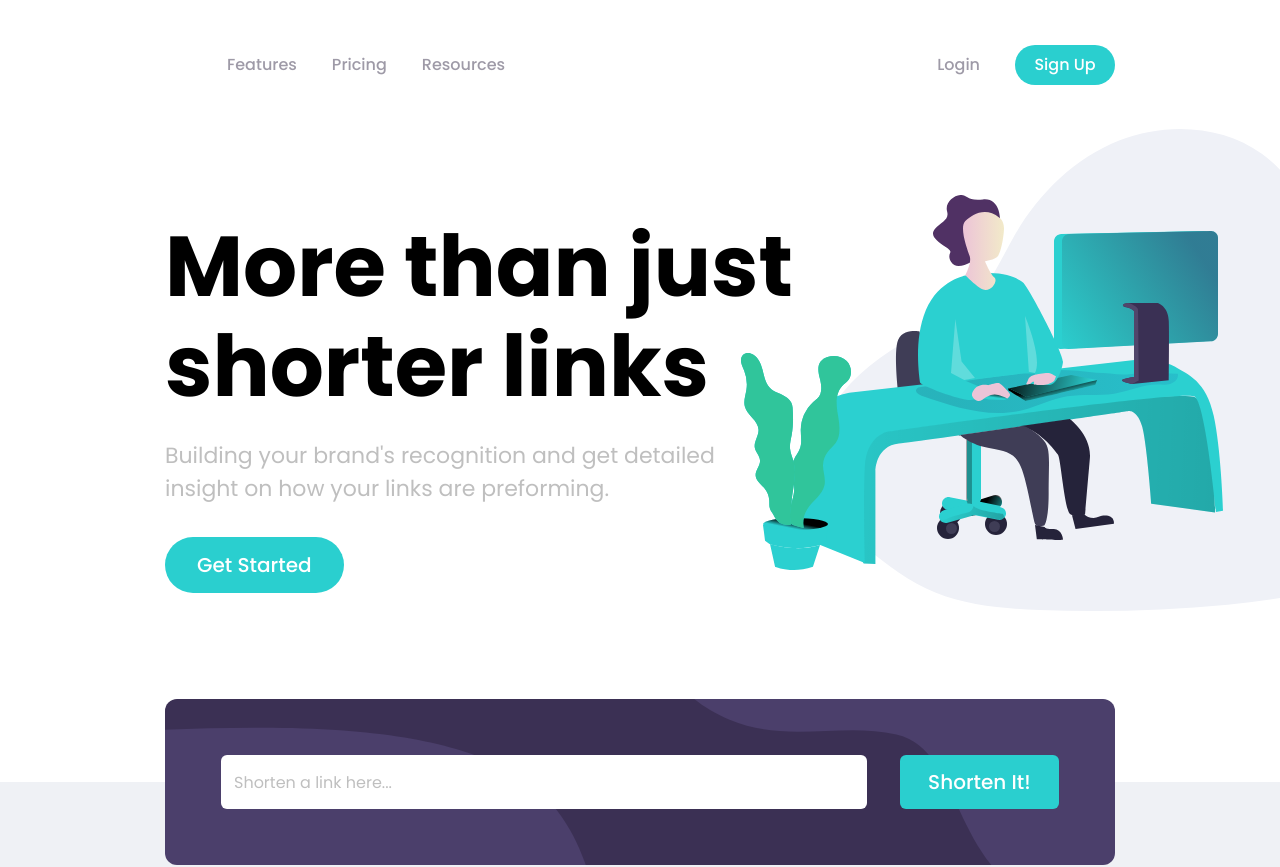
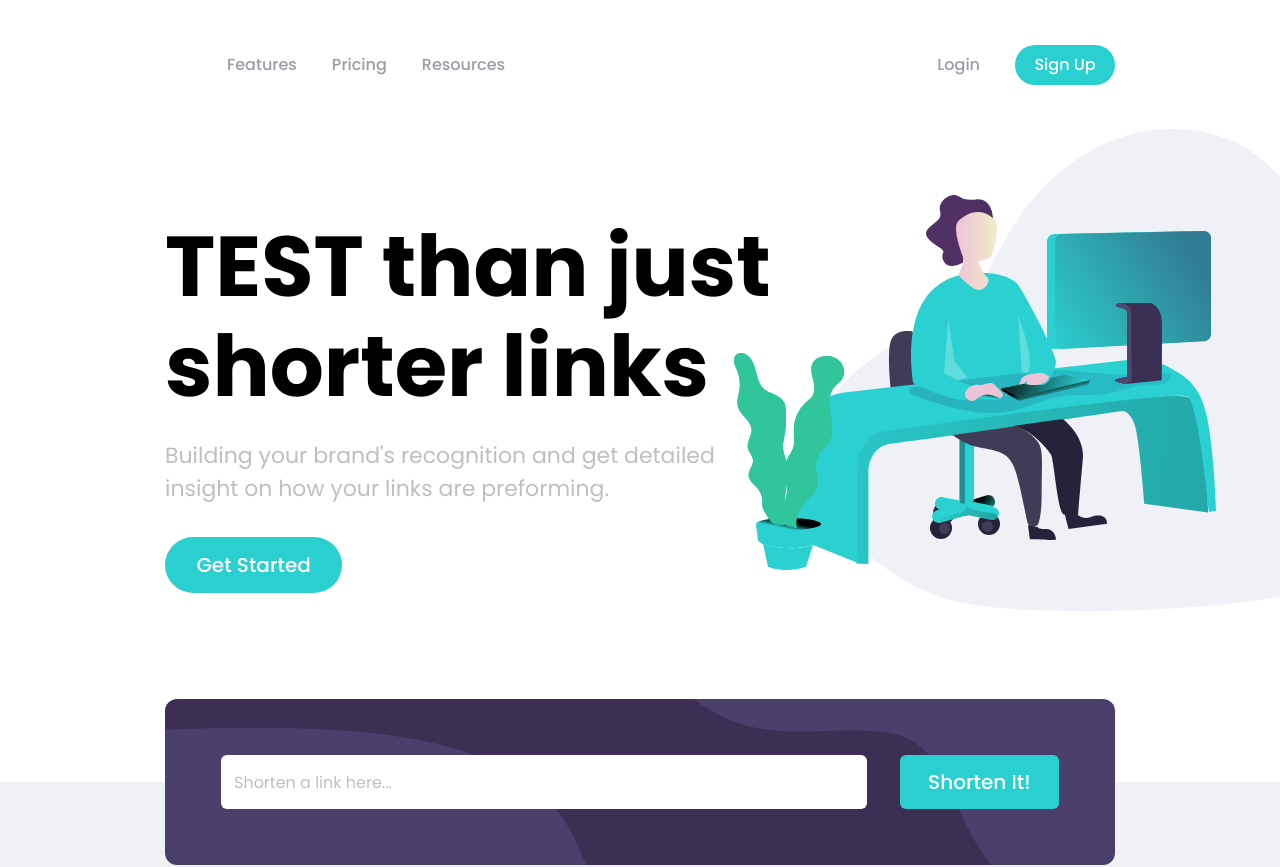
Before and after one commit to tomazi15/url-shortening-landing-page, a React (Create React App) app: page / in a window 1280 px wide. Shown: the top 867 px of the page. Built offline with nearby package versions, Linux system fonts and the light colour scheme; some icons are missing.

Commit message:
test: changing title to see if the deployment works correctley

```diff
--- a/src/components/PageHeader/PageHeader.tsx
+++ b/src/components/PageHeader/PageHeader.tsx
@@ -12,7 +12,7 @@ const PageHeader = (): JSX.Element => {
       </div>
 
       <div className={style.container__text}>
-        <h1>More than just shorter links</h1>
+        <h1>TEST than just shorter links</h1>
         <p>
           Building your brand's recognition and get detailed insight on how your
           links are preforming.
```
